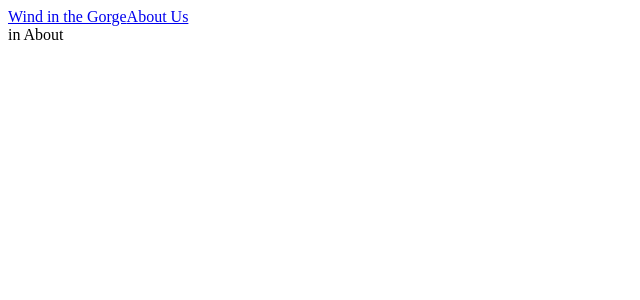
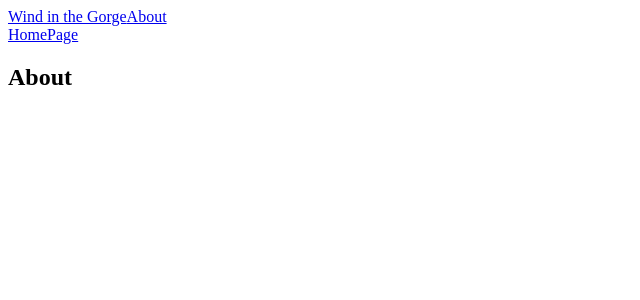
Before and after one commit to ksoutherland1/wind, a React (Create React App) app: page /About in a window 1280 px wide. Shown: the top 300 px of the page, without its empty margins (0-640 px from the left). Built offline with nearby package versions, Linux system fonts and the light colour scheme.

Commit message:
rearranged component structure

```diff
--- a/src/components/About.js
+++ b/src/components/About.js
@@ -1,8 +1,18 @@
+import { Link, Route, Routes } from "react-router-dom";
+
 
 function About(props) {
     return (
         <div>
-            in About
+            <nav>
+                <Link to='/List/*'>HomePage</Link>
+            </nav>
+            <main>
+                <h2>About</h2>
+                <Routes>
+                    <Route path="./Homepage.js"></Route>
+                </Routes>
+            </main>
         </div>
     );
 }
--- a/src/components/App/App.js
+++ b/src/components/App/App.js
@@ -8,20 +8,18 @@ import List from '../List/List';
 
 function App() {
 
-const [data, setData] = useState([]);
-
   return (
     <div>
       <nav>
-        {/* <Link to='/'>HomePage</Link> */}
-        <Link to='/List'>Wind in the Gorge</Link>
-        <Link to='/About'>About Us</Link>
+        {/* <Link to='/'>HomePage</Link>  */}
+        {/* <Link to='/List'>Wind in the Gorge</Link>
+        <Link to='/About'>About Us</Link> */}
       </nav>
       <main>
         <Routes>
-          <Route path='/' element={<Homepage />} />
-          <Route path='/List' element={<List currentWindSpeed={data} setCurrentWindSpeed={setData}/>} />
-          <Route path='/About' element={<About />} />
+          <Route path='*' element={<Homepage />} />
+          {/* <Route path='/List' element={<List />} />
+          <Route path='/About' element={<About />} />   */}
         </Routes>
       </main>
     </div>
--- a/src/components/Homepage.js
+++ b/src/components/Homepage.js
@@ -1,14 +1,19 @@
-// import { Link, Route, Routes } from "react-router-dom";
-// import About from "./About";
-// import List from "./List";
-import getData from "./List/data";
+import { Link, Route, Routes } from "react-router-dom";
+import About from "./About";
+import List from "./List/List";
+
 
 function Homepage(props) {
 
     return (
         <div>
-            <h1>Welcome!</h1>
-
+            {/* <h1>Welcome!</h1> */}
+            <Link to='/List/List'>Wind in the Gorge</Link>
+            <Link to='/About'>About</Link>
+            <Routes>
+                <Route path='*' element={<List />} />
+                <Route path='/about' element={<About />} />
+            </Routes>
         </div>
     );
 }
--- a/src/components/List/List.js
+++ b/src/components/List/List.js
@@ -1,9 +1,10 @@
-import { Link } from 'react-router-dom';
+import { Link, Route, Routes } from 'react-router-dom';
+import { useState } from 'react';
 import locationData from './locations.json';
 
 
-function List({ data, setData}) {
-
+function List() {
+    const [data, setData] = useState([]);
 
     let list = locationData.map(item => {
         return (
@@ -14,14 +15,17 @@ function List({ data, setData}) {
                 <button>
                     <Link to={`/MoreInfo/${item.name}`}>{'See More'}</Link>
                 </button>
-
             </div>
         );
     });
     return(
         <div>
+            <Link to='/'>HomePage</Link>
+            <Routes>
+                <Route path="../Homepage.js"></Route>
+            </Routes>
+            <h2>How's the wind today?</h2>
             {list}
-
         </div>
     );
 
```
